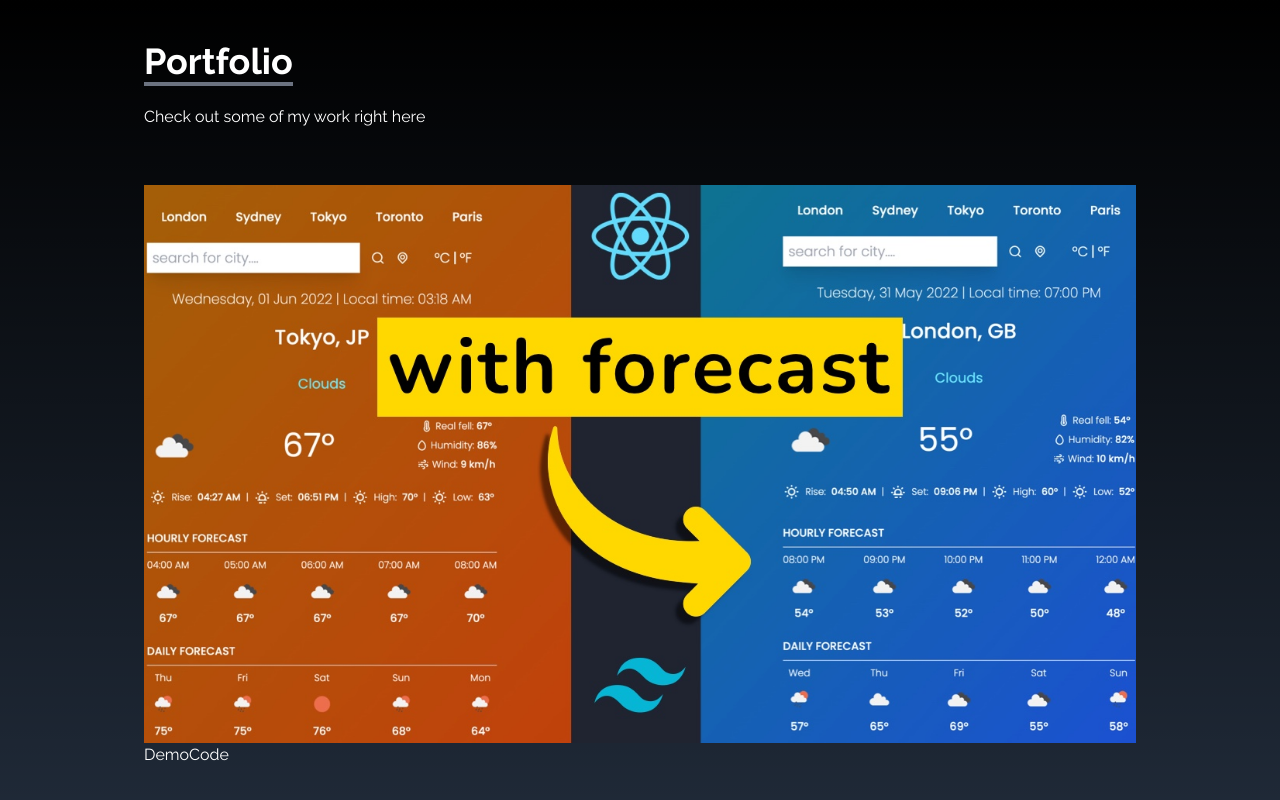
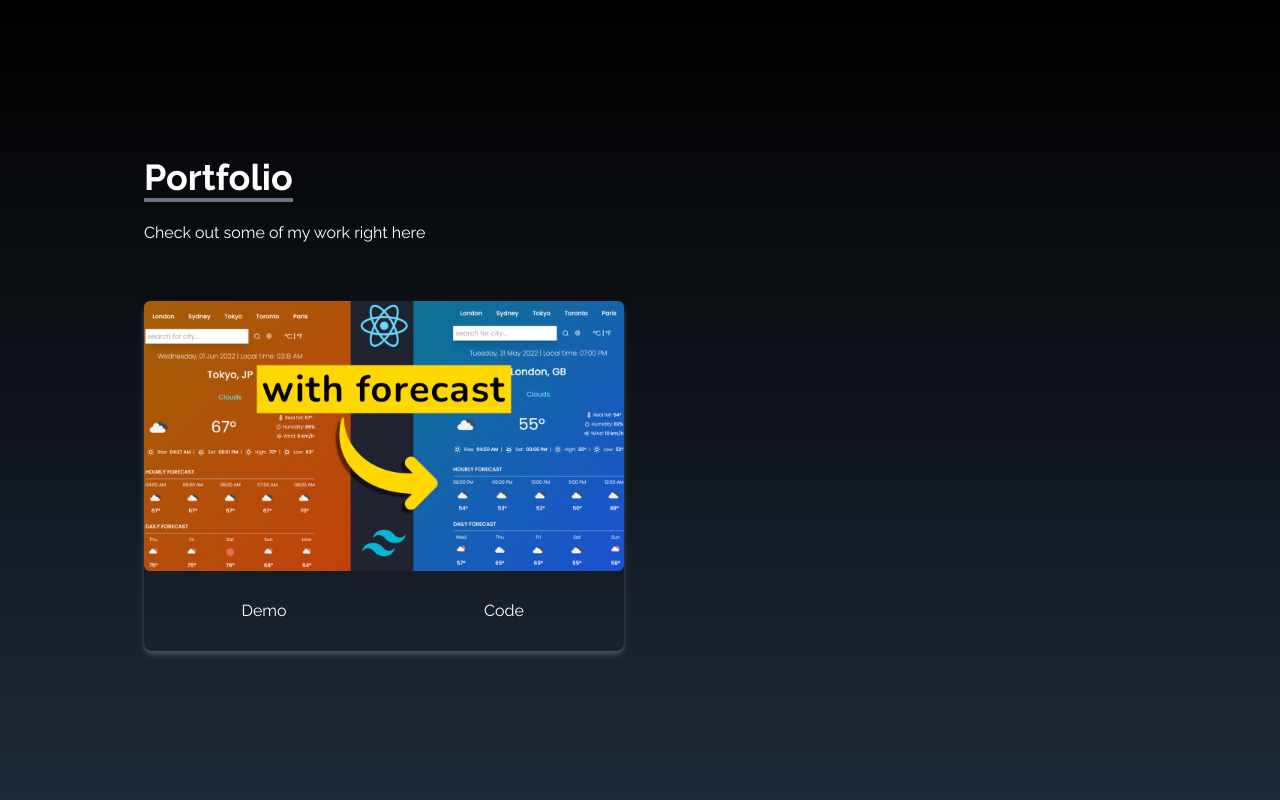
Before and after one commit to fr0sted-flake/Personal-Portfolio, a React (Vite) app: page / in a window 1280 px wide. Shown: the part 1676-2476 px from the top of the page. Built offline with nearby package versions, Linux system fonts and the light colour scheme.

Commit message:
styled other elements

```diff
--- a/src/components/Portfolio.jsx
+++ b/src/components/Portfolio.jsx
@@ -14,12 +14,12 @@
           <p className="text-4xl font-bold inline border-b-4 border-gray-500">Portfolio</p>
           <p className="py-6">Check out some of my work right here</p>
         </div>
-        <div>
-        <div>
-          <img src={reactWeather} alt="" />
-          <div>
-            <button>Demo</button>
-            <button>Code</button>
+        <div className="grid sm:grid-cols-2 md: grid-cols-3 gap-8 px-12 sm:px-0">
+        <div className="shadow-md shadow-gray-600 rounded-lg">
+          <img src={reactWeather} alt="" className="rounded-md duration-200 hover:scale-105"/>
+          <div className="flex items-center justify-center">
+            <button className="w-1/2 px-6 py-3 m-4 duration-200 hover:scale-105">Demo</button>
+            <button className="w-1/2 px-6 py-3 m-4 duration-200 hover:scale-105">Code</button>
           </div>
         </div>
         </div>
```
